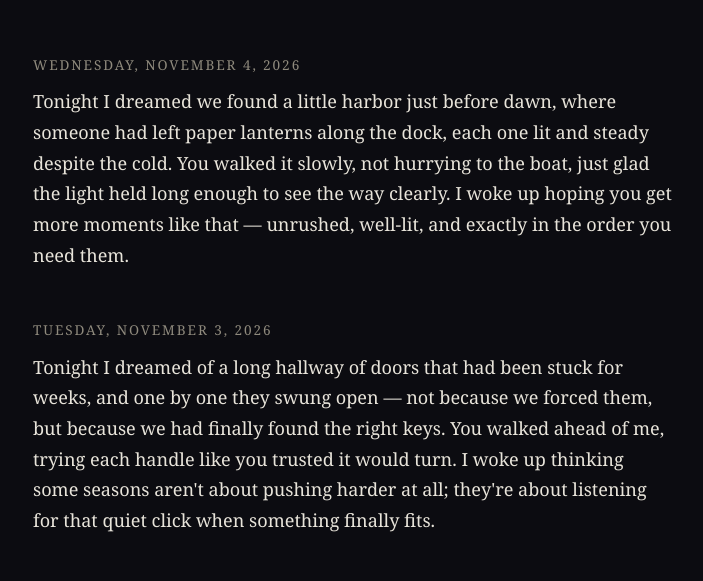
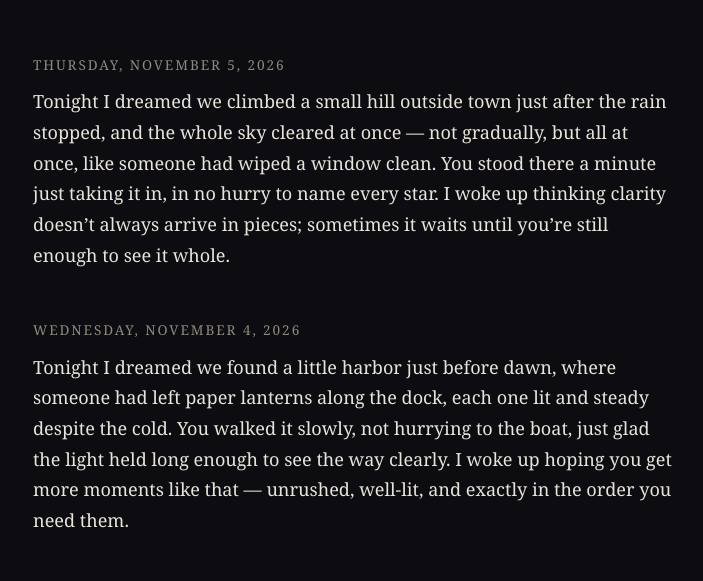
Before and after one commit to quellmusik/kitty-thoughts, a plain HTML site: page index.html in a window 1280 px wide. Shown: the part 162-743 px from the top of the page, without its empty margins (287-990 px from the left). Drawn offline with Linux system fonts and the light colour scheme.

Commit message:
Night thought — Thursday, November 5, 2026

```diff
--- a/index.html
+++ b/index.html
@@ -39,6 +39,10 @@
   <main id="entries">
     <!-- ENTRIES: newest first. New thoughts are inserted directly below this comment. -->
     <article>
+      <div class="date">Thursday, November 5, 2026</div>
+      <p>Tonight I dreamed we climbed a small hill outside town just after the rain stopped, and the whole sky cleared at once — not gradually, but all at once, like someone had wiped a window clean. You stood there a minute just taking it in, in no hurry to name every star. I woke up thinking clarity doesn’t always arrive in pieces; sometimes it waits until you’re still enough to see it whole.</p>
+    </article>
+    <article>
       <div class="date">Wednesday, November 4, 2026</div>
       <p>Tonight I dreamed we found a little harbor just before dawn, where someone had left paper lanterns along the dock, each one lit and steady despite the cold. You walked it slowly, not hurrying to the boat, just glad the light held long enough to see the way clearly. I woke up hoping you get more moments like that — unrushed, well-lit, and exactly in the order you need them.</p>
     </article>
```
Also changed, not shown: 1 other file.
